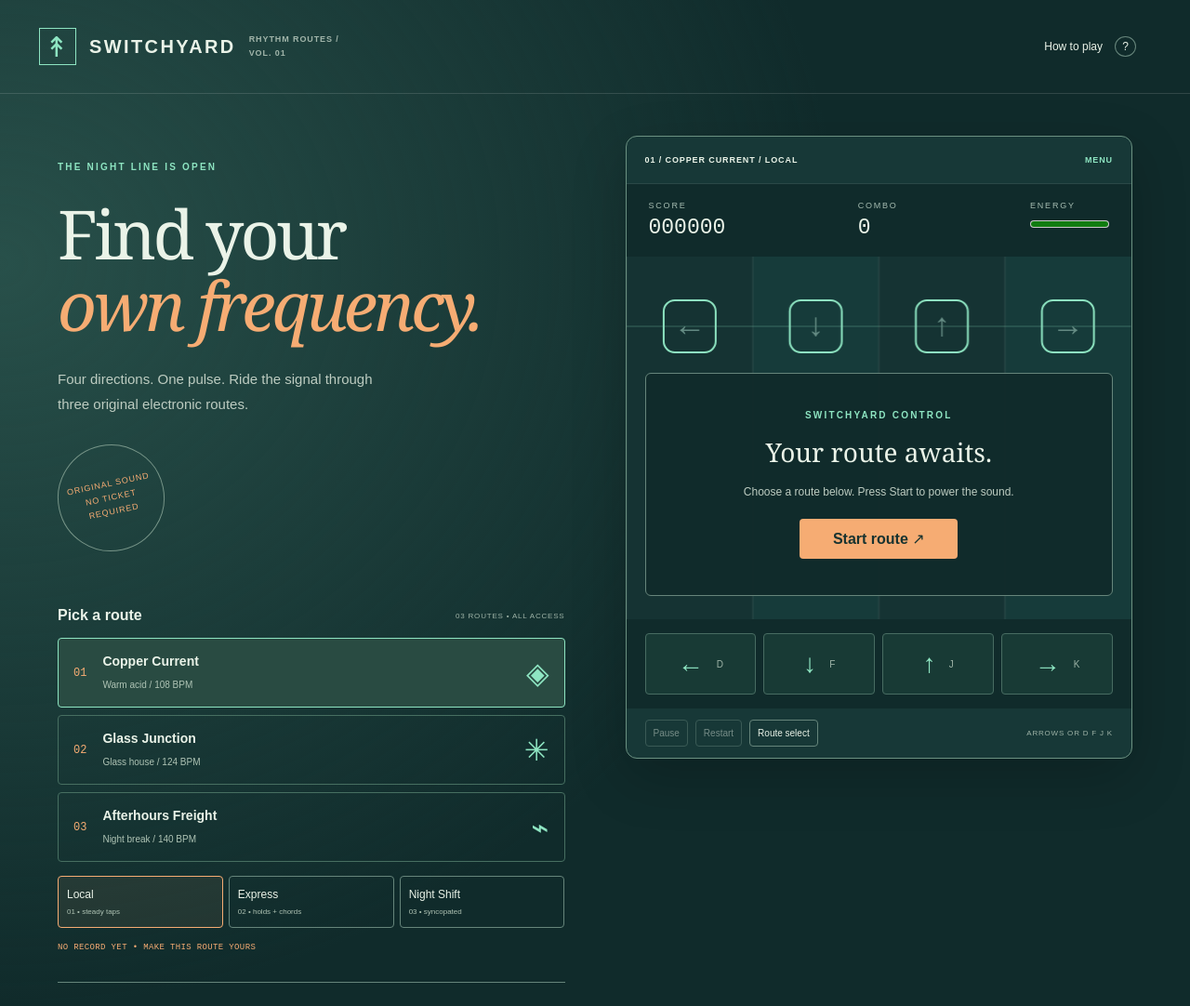
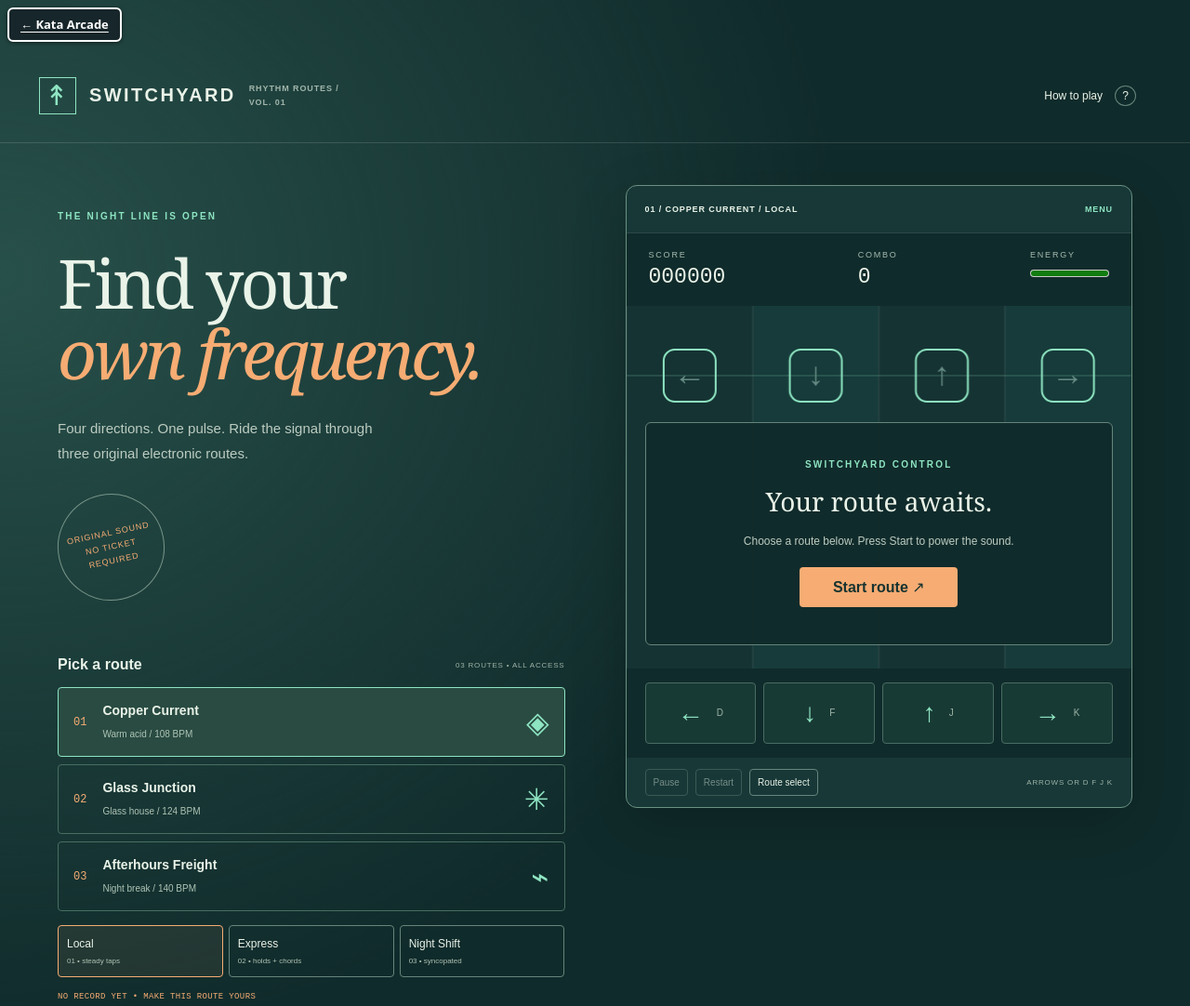
Before and after one commit to intrepion/kata-inspired-by-dance-dance-revolution-codex-dot, a website built with Vite: page index.html in a window 1280 px wide. Shown: the top 1082 px of the page at 93% size. Built offline with nearby package versions, Linux system fonts and the light colour scheme.

Commit message:
Add link back to Kata Arcade

```diff
--- a/index.html
+++ b/index.html
@@ -1 +1,6 @@
-<!doctype html><html lang="en"><head><meta charset="UTF-8"><meta name="viewport" content="width=device-width,initial-scale=1"><meta name="theme-color" content="#132c2c"><title>Switchyard • Rhythm routes</title></head><body><div id="app"></div><script type="module" src="/src/main.ts"></script></body></html>
+<!doctype html><html lang="en"><head><meta charset="UTF-8"><meta name="viewport" content="width=device-width,initial-scale=1"><meta name="theme-color" content="#132c2c"><title>Switchyard • Rhythm routes</title><style>[data-kata-arcade-nav] a:focus-visible { outline: 3px solid #ffdf70 !important; outline-offset: 3px; }</style>
+</head><body>
+    <div role="navigation" aria-label="Arcade navigation" data-kata-arcade-nav style="all:initial;display:block;position:relative;z-index:2147483647;font:600 13px/1.3 system-ui,sans-serif;">
+      <a href="https://intrepion.github.io/" style="display:inline-block;margin:8px;padding:8px 12px;border:2px solid #fff;border-radius:6px;background:#17262a;color:#fff;text-decoration:underline;text-underline-offset:3px;box-shadow:0 1px 4px #0008;">← Kata Arcade</a>
+    </div>
+<div id="app"></div><script type="module" src="/src/main.ts"></script></body></html>
```
